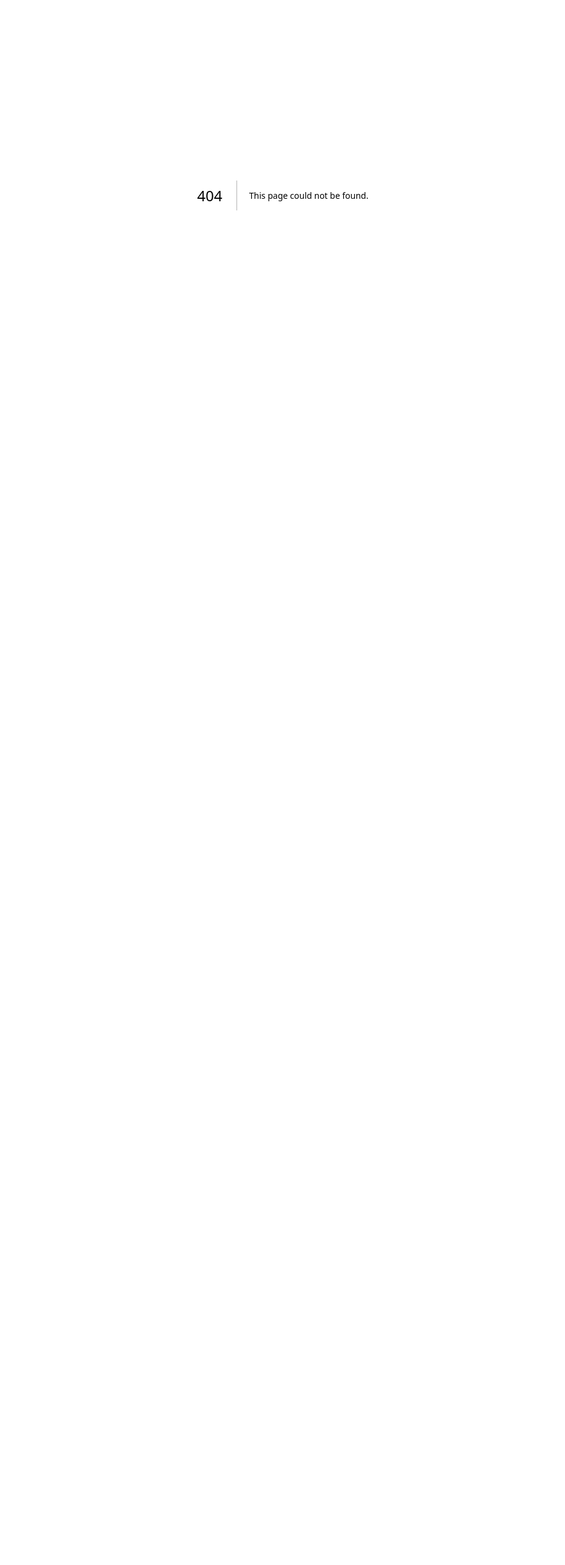
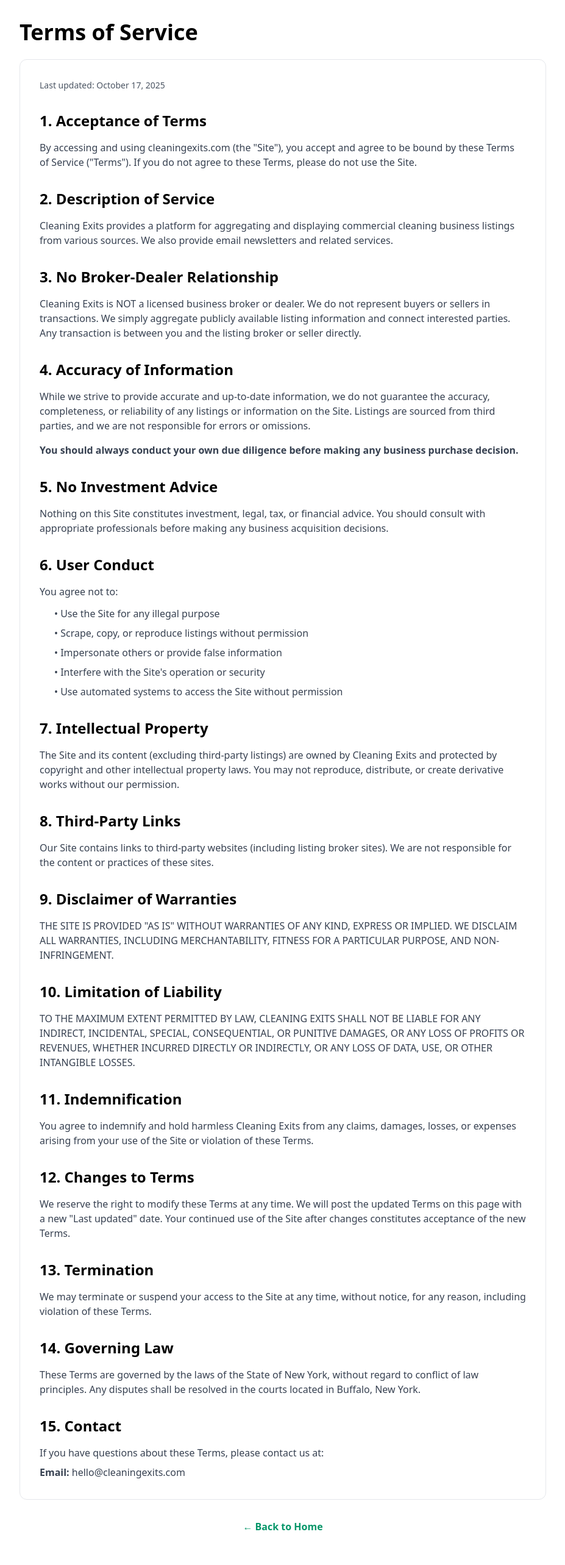
Before and after one commit to jeffsosville/cleaningexits, a Next.js app: page /terms in a window 1280 px wide. Before the commit this address had no page. Shown: the part 80-2646 px from the top of the page at 61% size, without its empty margins (176-1103 px from the left). Before the commit the page ends 800 px from the top, so only its background shows below. Built offline with nearby package versions, Linux system fonts and the light colour scheme.

Commit message:
Add Terms of Service page

```diff
--- /dev/null
+++ b/pages/terms.tsx
@@ -0,0 +1,145 @@
+// pages/terms.tsx
+import Head from 'next/head';
+import Link from 'next/link';
+import Header from '../components/Header';
+import Footer from '../components/Footer';
+
+export default function Terms() {
+  return (
+    <>
+      <Head>
+        <title>Terms of Service | Cleaning Exits</title>
+        <meta name="description" content="Terms of Service for Cleaning Exits" />
+      </Head>
+
+      <Header />
+
+      <main className="mx-auto max-w-4xl px-4 py-12">
+        <h1 className="text-4xl font-bold mb-6">Terms of Service</h1>
+
+        <div className="prose prose-lg max-w-none bg-white rounded-xl border p-8">
+          <p className="text-sm text-gray-600 mb-6">Last updated: October 17, 2025</p>
+
+          <h2 className="text-2xl font-bold mt-8 mb-4">1. Acceptance of Terms</h2>
+          <p className="text-gray-700">
+            By accessing and using cleaningexits.com (the "Site"), you accept and agree to be bound
+            by these Terms of Service ("Terms"). If you do not agree to these Terms, please do not
+            use the Site.
+          </p>
+
+          <h2 className="text-2xl font-bold mt-8 mb-4">2. Description of Service</h2>
+          <p className="text-gray-700">
+            Cleaning Exits provides a platform for aggregating and displaying commercial cleaning
+            business listings from various sources. We also provide email newsletters and related
+            services.
+          </p>
+
+          <h2 className="text-2xl font-bold mt-8 mb-4">3. No Broker-Dealer Relationship</h2>
+          <p className="text-gray-700">
+            Cleaning Exits is NOT a licensed business broker or dealer. We do not represent buyers
+            or sellers in transactions. We simply aggregate publicly available listing information
+            and connect interested parties. Any transaction is between you and the listing broker
+            or seller directly.
+          </p>
+
+          <h2 className="text-2xl font-bold mt-8 mb-4">4. Accuracy of Information</h2>
+          <p className="text-gray-700 mb-4">
+            While we strive to provide accurate and up-to-date information, we do not guarantee the
+            accuracy, completeness, or reliability of any listings or information on the Site.
+            Listings are sourced from third parties, and we are not responsible for errors or
+            omissions.
+          </p>
+          <p className="text-gray-700">
+            <strong>You should always conduct your own due diligence before making any business
+            purchase decision.</strong>
+          </p>
+
+          <h2 className="text-2xl font-bold mt-8 mb-4">5. No Investment Advice</h2>
+          <p className="text-gray-700">
+            Nothing on this Site constitutes investment, legal, tax, or financial advice. You should
+            consult with appropriate professionals before making any business acquisition decisions.
+          </p>
+
+          <h2 className="text-2xl font-bold mt-8 mb-4">6. User Conduct</h2>
+          <p className="text-gray-700 mb-3">You agree not to:</p>
+          <ul className="text-gray-700 space-y-2 ml-6">
+            <li>• Use the Site for any illegal purpose</li>
+            <li>• Scrape, copy, or reproduce listings without permission</li>
+            <li>• Impersonate others or provide false information</li>
+            <li>• Interfere with the Site's operation or security</li>
+            <li>• Use automated systems to access the Site without permission</li>
+          </ul>
+
+          <h2 className="text-2xl font-bold mt-8 mb-4">7. Intellectual Property</h2>
+          <p className="text-gray-700">
+            The Site and its content (excluding third-party listings) are owned by Cleaning Exits
+            and protected by copyright and other intellectual property laws. You may not reproduce,
+            distribute, or create derivative works without our permission.
+          </p>
+
+          <h2 className="text-2xl font-bold mt-8 mb-4">8. Third-Party Links</h2>
+          <p className="text-gray-700">
+            Our Site contains links to third-party websites (including listing broker sites). We are
+            not responsible for the content or practices of these sites.
+          </p>
+
+          <h2 className="text-2xl font-bold mt-8 mb-4">9. Disclaimer of Warranties</h2>
+          <p className="text-gray-700">
+            THE SITE IS PROVIDED "AS IS" WITHOUT WARRANTIES OF ANY KIND, EXPRESS OR IMPLIED. WE
+            DISCLAIM ALL WARRANTIES, INCLUDING MERCHANTABILITY, FITNESS FOR A PARTICULAR PURPOSE,
+            AND NON-INFRINGEMENT.
+          </p>
+
+          <h2 className="text-2xl font-bold mt-8 mb-4">10. Limitation of Liability</h2>
+          <p className="text-gray-700">
+            TO THE MAXIMUM EXTENT PERMITTED BY LAW, CLEANING EXITS SHALL NOT BE LIABLE FOR ANY
+            INDIRECT, INCIDENTAL, SPECIAL, CONSEQUENTIAL, OR PUNITIVE DAMAGES, OR ANY LOSS OF PROFITS
+            OR REVENUES, WHETHER INCURRED DIRECTLY OR INDIRECTLY, OR ANY LOSS OF DATA, USE, OR OTHER
+            INTANGIBLE LOSSES.
+          </p>
+
+          <h2 className="text-2xl font-bold mt-8 mb-4">11. Indemnification</h2>
+          <p className="text-gray-700">
+            You agree to indemnify and hold harmless Cleaning Exits from any claims, damages, losses,
+            or expenses arising from your use of the Site or violation of these Terms.
+          </p>
+
+          <h2 className="text-2xl font-bold mt-8 mb-4">12. Changes to Terms</h2>
+          <p className="text-gray-700">
+            We reserve the right to modify these Terms at any time. We will post the updated Terms
+            on this page with a new "Last updated" date. Your continued use of the Site after changes
+            constitutes acceptance of the new Terms.
+          </p>
+
+          <h2 className="text-2xl font-bold mt-8 mb-4">13. Termination</h2>
+          <p className="text-gray-700">
+            We may terminate or suspend your access to the Site at any time, without notice, for any
+            reason, including violation of these Terms.
+          </p>
+
+          <h2 className="text-2xl font-bold mt-8 mb-4">14. Governing Law</h2>
+          <p className="text-gray-700">
+            These Terms are governed by the laws of the State of New York, without regard to conflict
+            of law principles. Any disputes shall be resolved in the courts located in Buffalo, New York.
+          </p>
+
+          <h2 className="text-2xl font-bold mt-8 mb-4">15. Contact</h2>
+          <p className="text-gray-700">
+            If you have questions about these Terms, please contact us at:
+          </p>
+          <p className="text-gray-700 mt-2">
+            <strong>Email:</strong> hello@cleaningexits.com
+          </p>
+        </div>
+
+        <div className="text-center mt-8">
+          <Link href="/" className="text-emerald-600 hover:text-emerald-700 font-semibold">
+            ← Back to Home
+          </Link>
+        </div>
+      </main>
+
+      <Footer />
+    </>
+  );
+}
```
